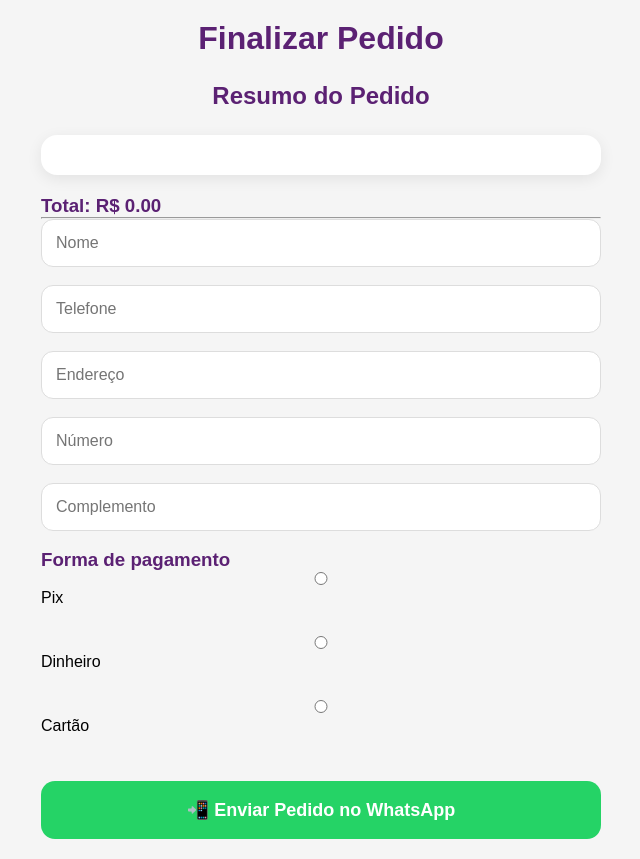
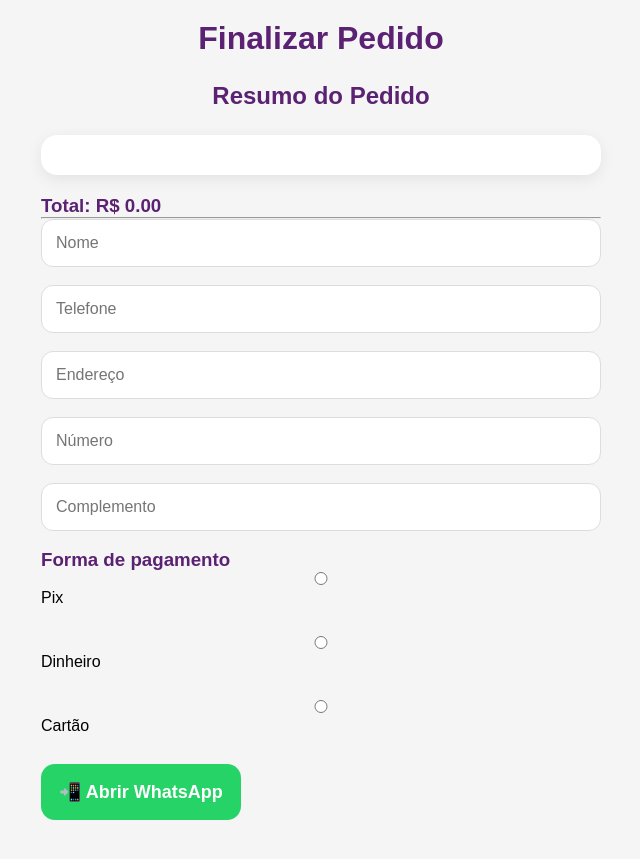
Before and after one commit to LCesarDev/CesarAcai-Cardapio, a React (Vite) app: page /checkout in a window 1280 px wide. Shown: the whole page, without its empty margins (319-959 px from the left). After the commit the page ends 823 px from the top, so only its background shows below. Built offline with nearby package versions, Linux system fonts and the light colour scheme.

Commit message:
4 teste erro finalizacao de pedidos whatsapp

```diff
--- a/src/pages/Checkout.jsx
+++ b/src/pages/Checkout.jsx
@@ -68,9 +68,23 @@ function Checkout() {
       .join("\n");
 
     const mensagem = `
- Pedido teste de emotes
+🍧 Pedido César Açaí
 
+${itensPedido}
 
+💰 Total: R$ ${total.toFixed(2)}
+
+👤 Cliente: ${nome}
+📞 Telefone: ${telefone}
+
+📍 Endereço:
+${endereco}, ${numero}
+
+🏠 Complemento:
+${complemento}
+
+💳 Pagamento:
+${pagamento}
 `;
 
     const numeroLoja = "5531985082137";
@@ -189,12 +203,12 @@ function Checkout() {
 
       <br /><br />
 
-    <button
+ <a
   className="checkout-button"
-  onClick={enviarPedido}
+  href="https://api.whatsapp.com/send?phone=5531985082137"
 >
-  📲 Enviar Pedido no WhatsApp
-</button>
+  📲 Abrir WhatsApp
+</a>
     </div>
   );
 }
```
